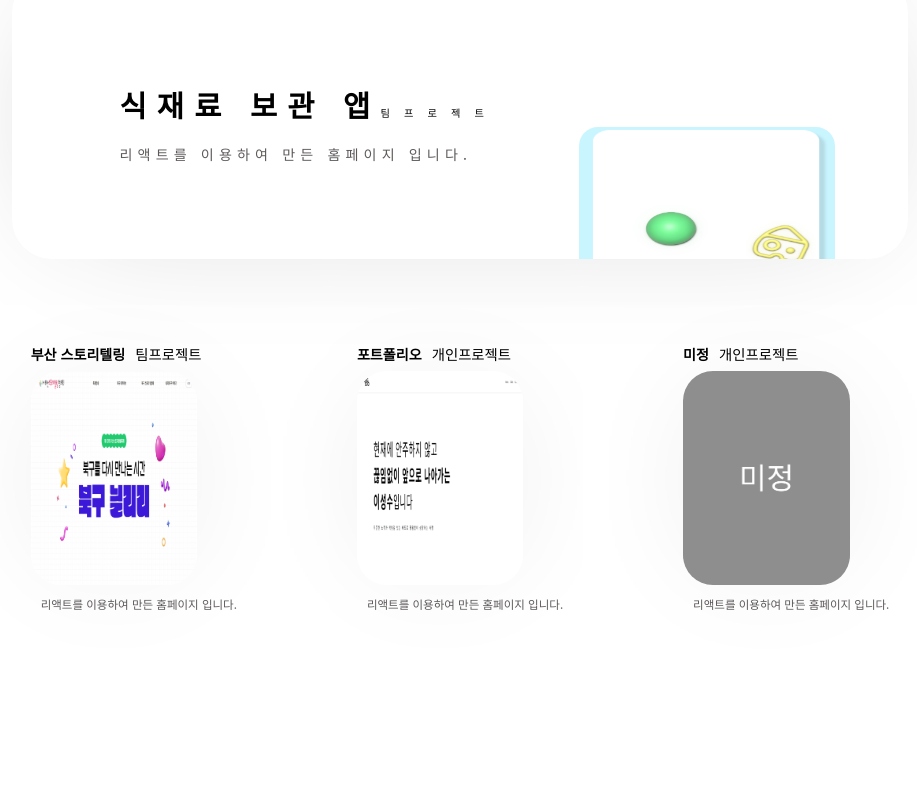
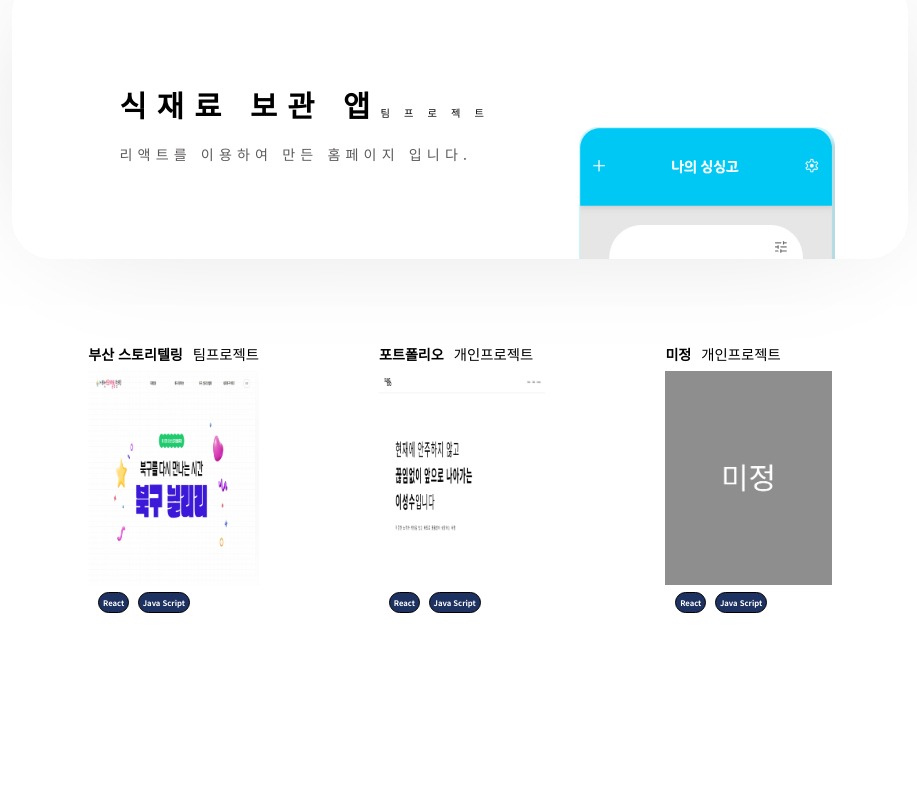
Before and after one commit to sslee1210/portpolio, a React (Create React App) app: page / in a window 1280 px wide. Shown: the part 1220-2020 px from the top of the page, without its empty margins (180-1097 px from the left). Built offline with nearby package versions, Linux system fonts and the light colour scheme.

Commit message:
fixed file

```diff
--- a/src/component/Contact.module.css
+++ b/src/component/Contact.module.css
@@ -8,7 +8,7 @@
 }
 
 .contact h1 {
-  font-family: "Montserrat", sans-serif;
+  font-family: 'Montserrat', sans-serif;
   padding-right: 8vw;
   font-size: 3vw;
   margin-left: 10%;
@@ -27,50 +27,37 @@
 .contact .all .pages {
   margin-right: 2em;
   width: 85%;
-  border-right: 1px;
+  border-right: 1px solid #000;
   padding-right: 1em;
   line-height: 12em;
   position: relative;
   transition: transform 0.3s ease;
 }
 
-.contact .all .pages:hover {
-  transform: scale(1.05);
-}
-
-.contact .all .pages:after {
-  content: "";
-  position: absolute;
-  top: 0;
-  bottom: 0;
-  right: -1px;
-  width: 1px;
-  box-shadow: 2.4px 3.2px 3.8px rgba(0, 0, 0, 0.428),
-    5.9px 7.6px 9px rgba(0, 0, 0, 0.04), 11px 14.4px 17px rgba(0, 0, 0, 0.05),
-    19.7px 25.7px 30.4px rgba(0, 0, 0, 0.06),
-    36.8px 48px 56.8px rgba(0, 0, 0, 0.072), 88px 115px 136px rgba(0, 0, 0, 0.1);
-  transition: box-shadow 0.3s ease;
-}
-
 .contact .all .pages:last-child {
   border-right: none;
 }
 
-.contact .all .pages:hover:after {
-  box-shadow: 2px 0 4px 0 rgba(0, 0, 0, 0.3);
+.contact .all .pages a {
+  font-family: 'Noto Sans KR', sans-serif;
+  font-weight: 400;
+  font-size: 1.8vw;
+  text-decoration: none;
+  margin-left: 5vw;
+  color: #000;
+  background: linear-gradient(to right, rgba(2, 167, 229, 1) 50%, transparent 50%);
+  background-size: 200% 100%;
+  background-position: right bottom;
+  transition: all 0.3s ease-out;
 }
 
-.contact .all .pages a {
-  font-family: "Noto Sans KR", sans-serif;
-  font-weight: 700;
-  font-size: 1.8vw;
-  text-decoration: none;
-  padding-left: 5vw;
-  color: #000;
+.contact .all .pages:hover a {
+  background-position: left bottom;
+  color: #fff;
 }
 
 .contact .all .pages .git {
-  padding-left: 7vw;
+  margin-left: 7vw;
 }
 
 @media screen and (max-width: 768px) {
@@ -93,7 +80,7 @@
   }
 
   .contact .all .pages {
-    width: 70px;
+    width: 25vw;
     height: 70px;
     margin: 10px;
     padding-right: 0;
@@ -104,12 +91,14 @@
   }
 
   .contact .all .pages a {
-    font-size: 1.8vw;
+    font-size: 3vw;
     line-height: 1;
     padding-left: 0;
+    margin-left: 0;
   }
 
   .contact .all .pages .git {
     padding-left: 0;
+    margin-left: 0;
   }
 }
--- a/src/component/Footer.module.css
+++ b/src/component/Footer.module.css
@@ -20,15 +20,15 @@
 
 .footer .name span,
 .footer .email span {
-  font-family: "Noto Sans KR", sans-serif;
+  font-family: 'Noto Sans KR', sans-serif;
   font-weight: 700;
-  color: #007bff; /* 강조 텍스트 색상 */
+  color: rgba(2, 167, 229, 1);
   padding-right: 20px;
 }
 
 .footer .name,
 .footer .email {
-  font-family: "Noto Sans KR", sans-serif;
+  font-family: 'Noto Sans KR', sans-serif;
   font-size: 0.9rem;
 }
 
--- a/src/component/Main.module.css
+++ b/src/component/Main.module.css
@@ -25,7 +25,7 @@
   padding-left: 10vw;
   padding-top: 0;
   font-size: 1.1vw;
-  font-weight: 700;
+  font-weight: 400;
   font-family: 'Lato', sans-serif;
   letter-spacing: 6px;
 }
--- a/src/component/Nav.module.css
+++ b/src/component/Nav.module.css
@@ -107,7 +107,7 @@
 }
 
 .menu li a:hover {
-  color: #817a7ab0;
+  color: rgba(2, 167, 229, 1);
 }
 
 @media (min-width: 768px) {
--- a/src/component/Works.js
+++ b/src/component/Works.js
@@ -1,5 +1,5 @@
-import React from "react";
-import works from "./Works.module.css";
+import React from 'react';
+import works from './Works.module.css';
 
 const Works = () => {
   const path = process.env.PUBLIC_URL;
@@ -9,9 +9,7 @@ const Works = () => {
       <h1>Works</h1>
       <div
         className={`${works.container1} ${works.imageContainer1}`}
-        onClick={() =>
-          window.open("https://github.com/sslee1210/singsinggo", "_blank")
-        }
+        onClick={() => window.open('https://github.com/sslee1210/singsinggo', '_blank')}
       >
         <div className={works.project1}>
           <p className={works.title}>
@@ -19,16 +17,8 @@ const Works = () => {
           </p>
           <p className={works.text}>리액트를 이용하여 만든 홈페이지 입니다.</p>
         </div>
-        <a
-          href="https://github.com/sslee1210/singsinggo"
-          target="_blank"
-          rel="noopener noreferrer"
-        >
-          <img
-            className={works.gifSize}
-            src={path + "/images/싱싱고.png"}
-            alt="프로젝트 GIF"
-          />
+        <a href="https://github.com/sslee1210/singsinggo" target="_blank" rel="noopener noreferrer">
+          <img className={works.gifSize} src={path + '/images/singsinggo.png'} alt="싱싱고" />
         </a>
       </div>
 
@@ -38,30 +28,28 @@ const Works = () => {
             부산 스토리텔링<span>팀프로젝트</span>
           </p>
           <div className={`${works.imageContainer2} imageContainer`}>
-            <a
-              href="https://github.com/sslee1210/busan_storytelling"
-              target="_blank"
-              rel="noopener noreferrer"
-            >
-              <img src={path + "/images/busan.png"} alt="부산스토리텔링" />
+            <a href="https://github.com/sslee1210/busan_storytelling" target="_blank" rel="noopener noreferrer">
+              <img src={path + '/images/busan.png'} alt="부산스토리텔링" />
             </a>
           </div>
-          <p className={works.read}>리액트를 이용하여 만든 홈페이지 입니다.</p>
+          <div className={works.read}>
+            <p>React</p>
+            <p>Java Script</p>
+          </div>
         </div>
         <div className={works.project3}>
           <p className={works.big}>
             포트폴리오<span>개인프로젝트</span>
           </p>
           <div className={`${works.imageContainer2} imageContainer`}>
-            <a
-              href="https://github.com/sslee1210/busan_storytelling"
-              target="_blank"
-              rel="noopener noreferrer"
-            >
-              <img src={path + "/images/portpolio.png"} alt="포트폴리오" />
+            <a href="https://github.com/sslee1210/busan_storytelling" target="_blank" rel="noopener noreferrer">
+              <img src={path + '/images/portpolio.png'} alt="포트폴리오" />
             </a>
           </div>
-          <p className={works.read}>리액트를 이용하여 만든 홈페이지 입니다.</p>
+          <div className={works.read}>
+            <p>React</p>
+            <p>Java Script</p>
+          </div>
         </div>
 
         <div className={works.project4}>
@@ -69,15 +57,14 @@ const Works = () => {
             미정<span>개인프로젝트</span>
           </p>
           <div className={`${works.imageContainer2} imageContainer`}>
-            <a
-              href="https://github.com/sslee1210/busan_storytelling"
-              target="_blank"
-              rel="noopener noreferrer"
-            >
-              <img src={path + "/images/미정.png"} alt="개인프로젝트" />
+            <a href="https://github.com/sslee1210/busan_storytelling" target="_blank" rel="noopener noreferrer">
+              <img src={path + '/images/미정.png'} alt="개인프로젝트" />
             </a>
           </div>
-          <p className={works.read}>리액트를 이용하여 만든 홈페이지 입니다.</p>
+          <div className={works.read}>
+            <p>React</p>
+            <p>Java Script</p>
+          </div>
         </div>
       </div>
     </div>
--- a/src/component/Works.module.css
+++ b/src/component/Works.module.css
@@ -17,11 +17,6 @@
   box-shadow: 0px 0px 4.8px -52px rgba(0, 0, 0, 0.049), 0px 0px 12.1px -52px rgba(0, 0, 0, 0.088),
     0px 0px 24.6px -52px rgba(0, 0, 0, 0.127), 0px 0px 50.7px -52px rgba(0, 0, 0, 0.174),
     0px 0px 139px -52px rgba(0, 0, 0, 0.24);
-}
-
-.container1:hover {
-  transform: scale(1.03);
-  transition: all 0.3s ease-in-out;
 }
 
 .container1 .click {
@@ -75,7 +70,7 @@
 }
 
 .container1:hover .gifSize {
-  transform: translateY(-7vw);
+  transform: translateY(-4vw) scale(1.1); /* 1.2는 이미지의 크기를 20% 늘립니다. */
   transition: all 0.3s ease-in-out;
 }
 
@@ -91,26 +86,13 @@
   margin: 5%;
   margin-top: 70px;
 }
-
-.project2 {
-  margin-left: 60px;
-  margin-right: 60px;
-}
-
-.project3 {
-  margin-left: 60px;
-  margin-right: 60px;
-}
-
-.project4 {
-  margin-left: 60px;
-  margin-right: 60px;
-}
-
 .container2 img {
   width: 13vw;
   height: auto;
   cursor: pointer;
+  transition: all 0.3s ease-in-out;
+  position: relative;
+  z-index: 1;
 }
 
 .container2 .big {
@@ -139,26 +121,55 @@
 
 .container2 .read {
   font-weight: 400;
-  font-size: 0.9vw;
-  color: #5e5a5a;
+  font-size: 0.6vw;
+  color: #000;
   padding-left: 10px;
   padding-bottom: 0;
+  display: flex;
+}
+
+.container2 .read p {
+  background-color: rgb(30, 50, 97);
+  border: 1px solid #000;
+  color: #fff;
+  font-weight: bold;
+  border-radius: 30px;
+  padding: 0.3vw;
+  margin-right: 0.7vw;
 }
 
 .imageContainer2 {
   position: relative;
   width: 100%;
+  overflow: hidden;
 }
 
 .imageContainer2 img {
+  z-index: 0;
   display: block;
   width: 13vw;
   height: auto;
-  transition: 0.5s ease;
+  border-radius: 0;
+  transition: 0.4s ease;
 }
 
 .imageContainer2:hover img {
-  filter: brightness(65%);
+  transform: scale(1.08);
+}
+
+.project2 {
+  margin-left: 60px;
+  margin-right: 60px;
+}
+
+.project3 {
+  margin-left: 60px;
+  margin-right: 60px;
+}
+
+.project4 {
+  margin-left: 60px;
+  margin-right: 60px;
 }
 
 .view {
@@ -246,6 +257,7 @@
     color: #423e3e;
     padding-bottom: 5vw;
     font-size: 3.2vw;
+    padding-left: 6vw;
   }
 
   .project2 {
@@ -263,7 +275,8 @@
     margin-right: 0;
   }
 
-  .container2 .read {
-    padding-left: 6vw;
+  .container2 .read p {
+    margin-right: 1vw;
+    padding: 1vw;
   }
 }
```
Also changed, not shown: public/images/singsinggo.png.
